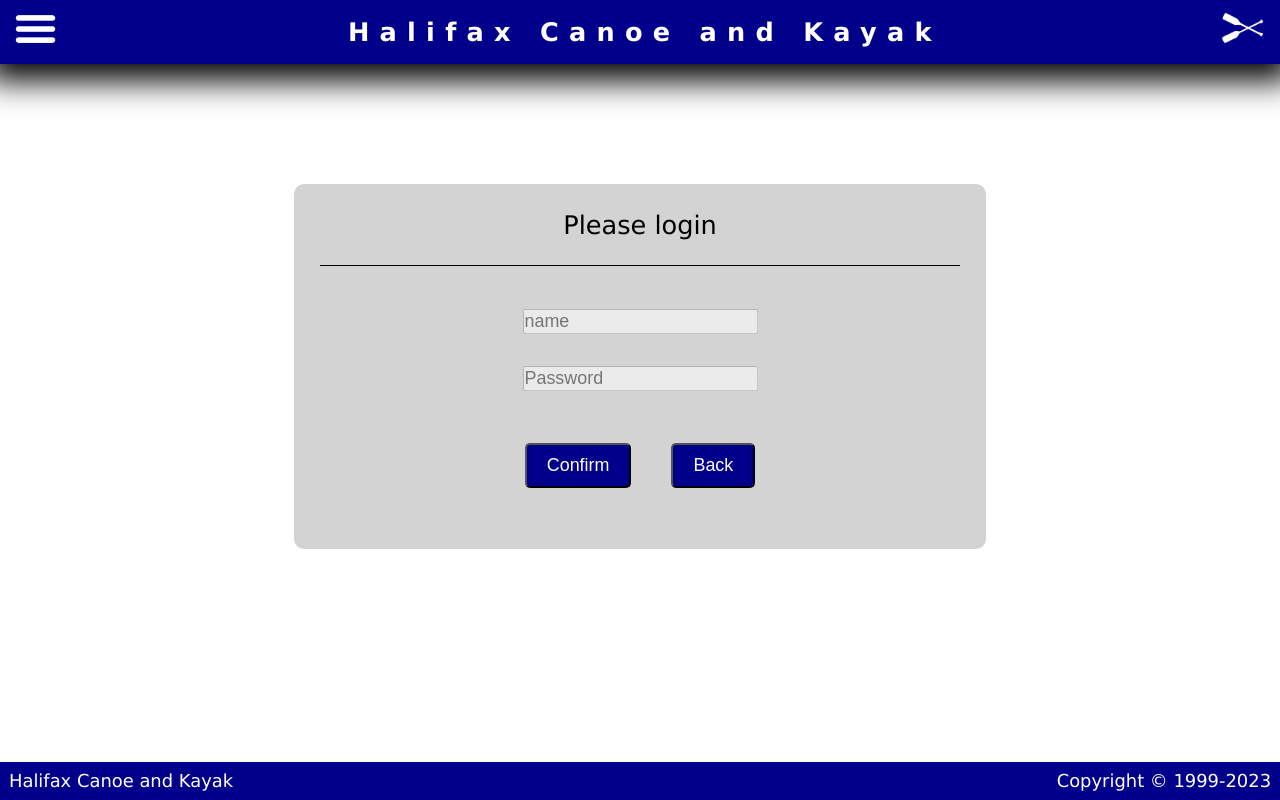
After one commit to kvasilitsev/HFXPaddling, a PHP site: page /login.php in a window 1280 px wide. The commit adds this page. Run offline with PHP 8.4, Linux system fonts and the light colour scheme.

Commit message:
add login.php login.css

```diff
--- /dev/null
+++ b/css/login.css
@@ -0,0 +1,44 @@
+/*-------Logout-----------*/
+
+hr{
+    display: block;
+    height: 1px;
+    border: 0;
+    border-top: 1px solid black;
+    margin: 1em 0;
+    padding: 0;
+}
+button{
+    padding: 10px 20px 10px 20px;
+    margin: 20px;
+    font-size: 0.7em;
+    background-color: darkblue;
+    color: white;
+    border-radius: 5px;
+}
+.login-wrap{
+    display: flex;
+    justify-content: center;
+    margin-top: 15vh;
+}
+.login{
+    padding: 1em;
+    align-content: center;
+    text-align: center;
+    border-radius: 10px;
+    background-color: lightgrey;
+    width: 50vw;
+}
+.login-content{
+    display: block;
+    margin: 2vh;
+}
+input{
+    margin: 2vh;
+    font-size: 0.7em;
+}
+.login-button{
+    display: flex;
+    justify-content: center;
+    margin: 2vh;
+}
--- a/includes/header.php
+++ b/includes/header.php
@@ -12,9 +12,10 @@
   </div>
 </header>
 <div class="menu">
-    <ul>
-      <li><a href="#">Home</a></li>
-      <li><a href="#">Book Trip</a></li>
-      <li><a href="#">Admin Login</a></li>
-    </ul>
+  <ul>
+    <li><a href="#">Home</a></li>
+    <li><a href="#">Book Trip</a></li>
+    <li><a href="./login.php">Admin Login</a></li>
+    <li><a href="./support.php">Technical Support</a><li>
+  </ul>
 </div>
--- a/index.php
+++ b/index.php
@@ -25,7 +25,7 @@
     <ul>
       <li><a href="#">Home</a></li>
       <li><a href="#">Book Trip</a></li>
-      <li><a href="#">Admin Login</a></li>
+      <li><a href="./login.php">Admin Login</a></li>
       <li><a href="./support.php">Technical Support</a><li>
     </ul>
   </div>
--- /dev/null
+++ b/login.php
@@ -0,0 +1,49 @@
+<!DOCTYPE html>
+<html lang="en">
+<head>
+  <meta charset="UTF-8">
+  <title>Halifax Canoe and Kayak</title>
+  <link rel="stylesheet" href="css/index.css">
+  <link rel="stylesheet" href="css/login.css">
+</head>
+<html>
+<body>
+  <div>
+    <?php include './includes/header.php'; ?>
+  </div>
+  <div class='login-wrap'>
+    <div class='login'>
+      <p>Please login<p>
+      <hr>
+        <form method="post">
+          <div class='login-content'>
+            <div>
+              <input type="text" id="name" name="name" required minlength="2" placeholder="name" disabled>
+            </div>
+            <div>
+              <input type="password" id="pwd" name="pwd" required minlength="6" placeholder="Password" disabled>
+            </div>
+          </div>
+          <div class='login-button'>
+            <button name='confirm'>Confirm</button>
+            <button name='back'>Back</button>
+          </div>
+        </form>
+        <?php
+          if(isset($_POST['confirm'])){
+            session_start();
+            session_destroy();
+            header('Location: ./index.php'); //temp
+            exit;
+          } elseif(isset($_POST['back'])){
+            header('Location: ./index.php');
+            exit;
+          }
+        ?>
+    </div>
+  </div>
+  <div>
+    <?php include './includes/footer.php'; ?>
+  </div>
+</body>
+</html>
```
